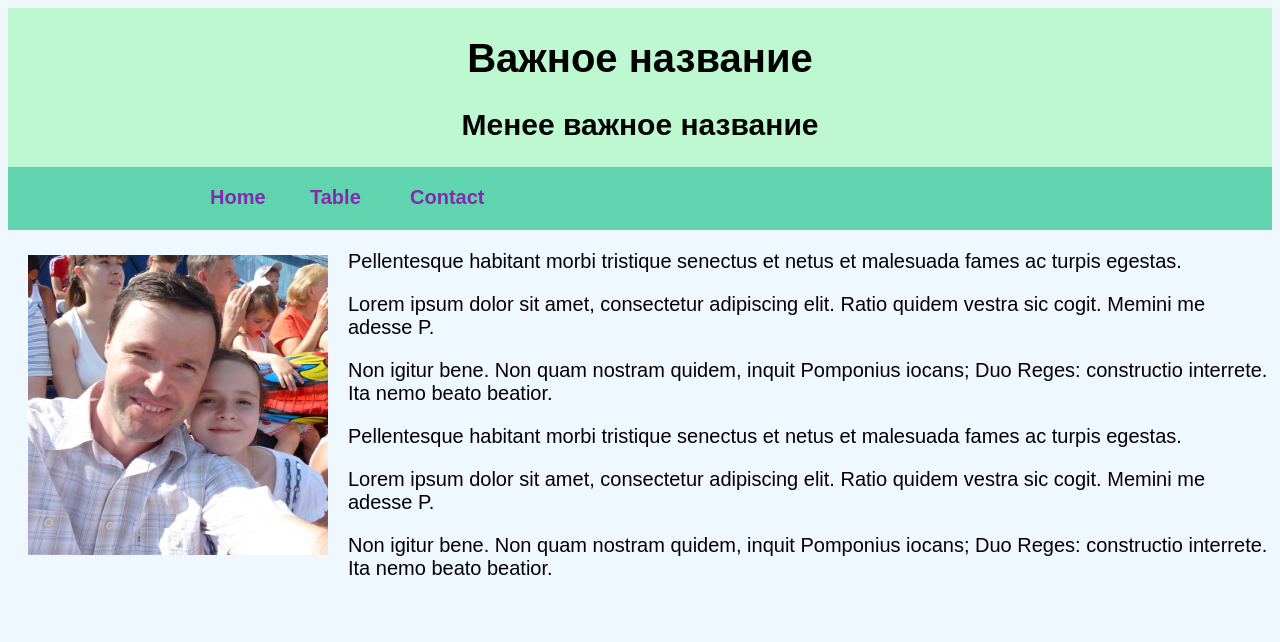
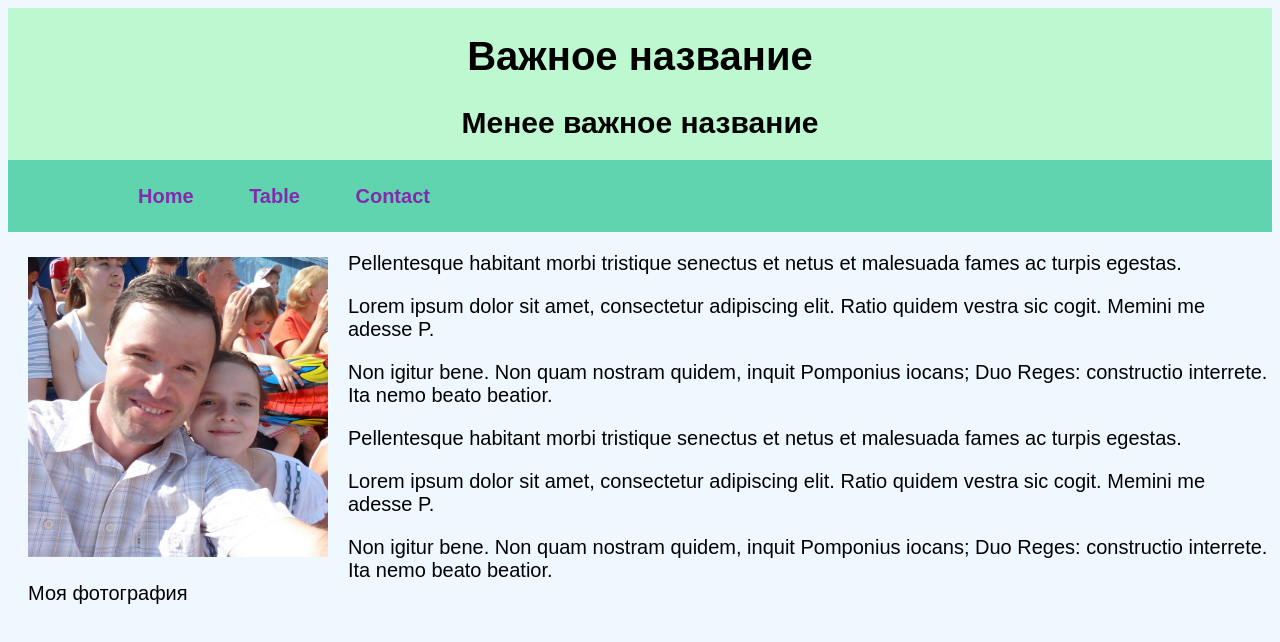
Before and after one commit to megakum/Codaline, a plain HTML site: page Index.html in a window 1280 px wide. Drawn offline with Linux system fonts and the light colour scheme.

Commit message:
add figure

```diff
--- a/Index.html
+++ b/Index.html
@@ -25,9 +25,11 @@
             </ul>
         </div>
     </nav>
-
-        <img src="Images/foto.jpg" alt="image"
-            title="Моя фотогафия" class="left">
+        <figure class="left">
+        <img src="Images/foto.jpg" alt="image" width="300px" height="300px"
+            title="Моя фотогафия" >
+            <p>Моя фотография</p>
+        </figure>
         <p>Pellentesque habitant morbi tristique senectus et netus et malesuada fames ac turpis egestas.</p>
         <p>Lorem ipsum dolor sit amet, consectetur adipiscing elit. Ratio quidem vestra sic cogit. Memini me adesse P. </p>
         <p>Non igitur bene. Non quam nostram quidem, inquit Pomponius iocans; Duo Reges: constructio interrete. Ita nemo beato beatior. </p>
--- a/style.css
+++ b/style.css
@@ -4,17 +4,14 @@ body {
     font-size: 20px;
     font-family: sans-serif;
     }
+header {
+    /*margin: 0;*/
+    height: 150px;
+}
+nav {
+    /*margin: 0px;*/
+}
 
-ul {
-    margin: 0;
-    padding: 0;
-}
-ul li {
-    list-style-type: none;
-}
-a {
-    text-decoration: none;
-}
 th, td {
     border: 1px solid #aaaaaa;
     padding: 5px 10px;
@@ -39,7 +36,7 @@ label {
 }
 form {
     width: 500px;
-    margin: 20px auto;
+    margin: 20px 0;
 }
 fieldset {
     border: 3px double #aaaaaa;
@@ -56,33 +53,33 @@ legend {
 .left {
     float: left;
     margin: 25px 20px 10px 20px;
-    width: 300px; height: 300px;
         }
 .header {
-    padding: 1px 0;
+    padding: 1px;
+    line-height: 40px;
     background-color: #BDF8D1;
     text-align: center;
+    /*border: 1px solid black;*/
+
     }
-.container {
-    margin: 0 auto;
-    width: 960px;
-}
 .page-nav {
+    padding: 1px 60px;
     background-color: #60D4AE;
-    border-color: #101010;
-    min-height: 63px;
+    height: 70px;
+    /*border: 1px solid black;*/
 }
 .page-nav li {
-    float: left;
-    width: 100px;
-}
+    display: inline-block;
+    list-style-type: none;
+    }
 .page-nav a {
-    display: block;
+    margin-left:10px;
+    padding: 25px 20px;
     color: #822bae;
-    line-height: 3em;
+    line-height: 30px;
     font-weight: bold;
     text-align:center;
-    margin-left: 50px;
+    text-decoration: none;
 }
 .page-nav li a:hover {
     color: yellowgreen;
```
